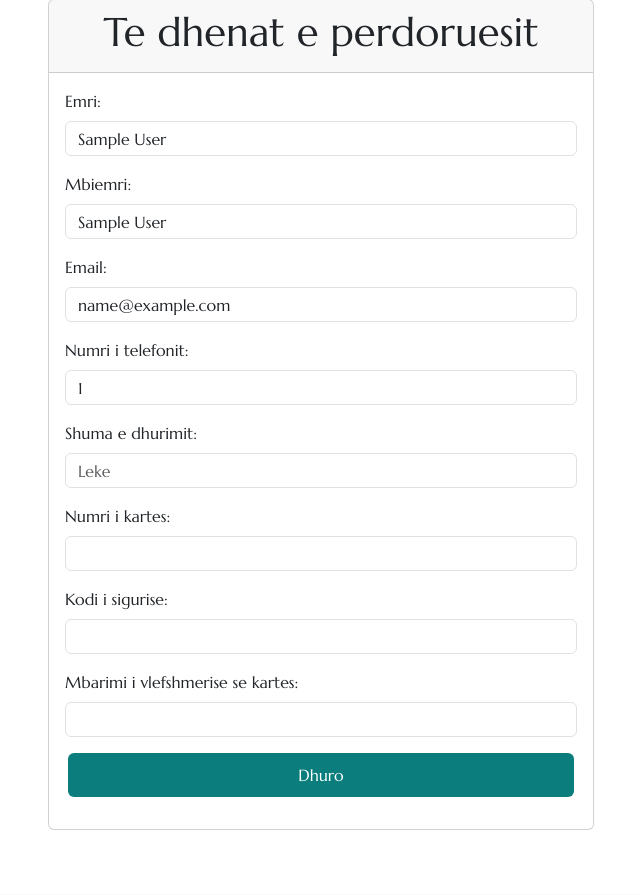
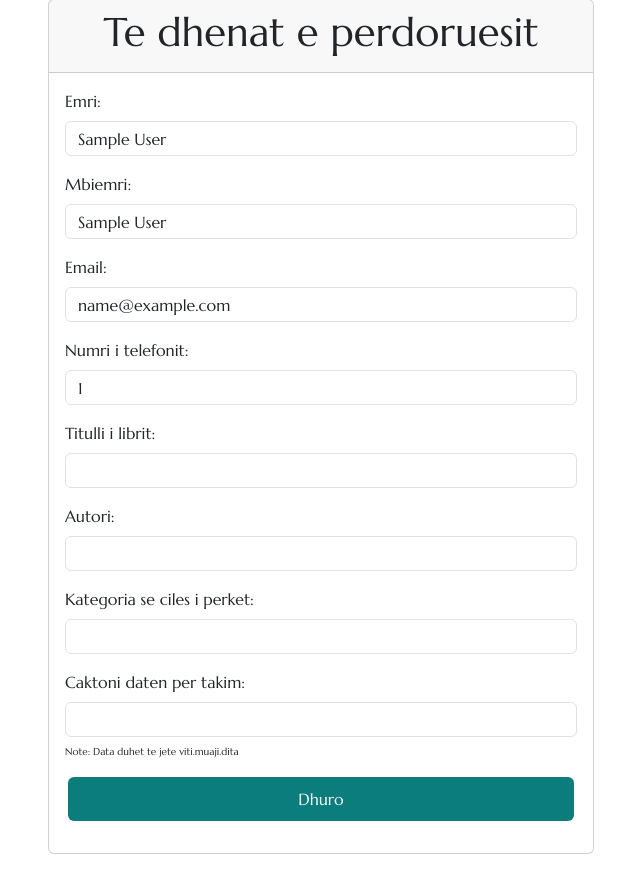
Before and after one commit to Artenida/Library_Web_Application, a PHP site: page /donate.php in a window 1280 px wide. Shown: the part 113-1008 px from the top of the page, without its empty margins (319-959 px from the left). Run offline with PHP 8.4, Linux system fonts and the light colour scheme; the visitor is signed in with stand-in values (Sample User, id 1); some libraries are stand-ins or nearby versions.

Commit message:
Make the necessary modifications to the 'donate' file to enable book donation to the library.

```diff
--- a/donate.php
+++ b/donate.php
@@ -15,6 +15,11 @@ require_once "includes/top-menu.php";
 <link rel="stylesheet" href="css/style.css">
 <link rel="stylesheet" href="css/donate.css">
 
+<style>
+    span {
+        font-size: 10px;
+    }
+</style>
 
 <body>
     <section class="donator">
@@ -35,7 +40,7 @@ require_once "includes/top-menu.php";
 
                         <div class="mb-3">
                             <label for="description" class="form-label">Mbiemri:</label>
-                            <input class = "form-control" type = "text" name="lastname" value="<?php echo $lastname ?>"/>
+                            <input class = "form-control" type = "text" name="lastname" value="<?php echo $lastname ?>" required/>
                         </div>
 
                         <div class="mb-3">
@@ -49,29 +54,24 @@ require_once "includes/top-menu.php";
                         </div>
 
                         <div class="mb-3">
-                            <label for="description" class="form-label">Shuma e dhurimit:</label>
-                            <input class = "form-control" type = "number" placeholder="Leke" name="total"/>
+                            <label for="description" class="form-label">Titulli i librit:</label>
+                            <input class = "form-control" type = "text" id="title" name="title" required/>
                         </div>
 
-                        <!-- <div class="mb-3">
-                            <label for="name" class="form-label">Emri:</label>
-                            <input type="text" class="form-control" name="k_name" required>
+                        <div class="mb-3">
+                            <label for="description" class="form-label">Autori:</label>
+                            <input class = "form-control" type = "text" id="author" name="author" required/>
                         </div>
+
                         <div class="mb-3">
-                            <label for="lastname" class="form-label">Mbiemri:</label>
-                            <input type="text" class="form-control" name="k_lastname" required>
-                        </div> -->
+                            <label for="description" class="form-label">Kategoria se ciles i perket:</label>
+                            <input class = "form-control" type = "text" id="category" name="category" required/>
+                        </div>
+
                         <div class="mb-3">
-                            <label for="karte" class="form-label">Numri i kartes:</label>
-                            <input type="text" class="form-control" id="k_nr" name="k_nr" required>
-                        </div>
-                        <div class="mb-3">
-                            <label for="siguri" class="form-label">Kodi i sigurise:</label>
-                            <input type="text" class="form-control" id="k_kodi" name="k_kodi" required>
-                        </div>
-                        <div class="mb-3">
-                            <label for="name" class="form-label">Mbarimi i vlefshmerise se kartes:</label>
-                            <input type="text" class="form-control" id="k_exc" type="date" name="k_exc" >
+                            <label for="name" class="form-label">Caktoni daten per takim:</label>
+                            <input class="form-control" id="date" type="text" name="date" >
+                            <span>Note: Data duhet te jete viti.muaji.dita</span>
                         </div>
 
                         <div class="mb-3 text-center">
```
Also changed, not shown: donate_form.php (+18 -25 lines).
